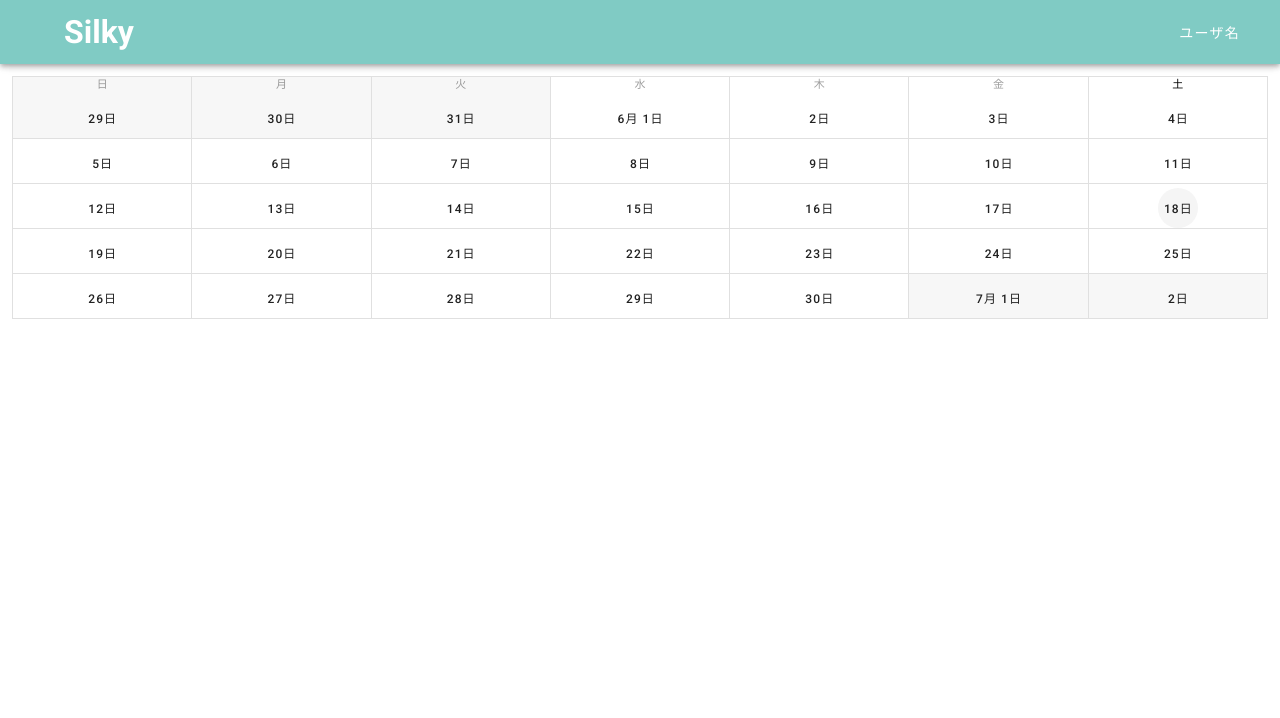
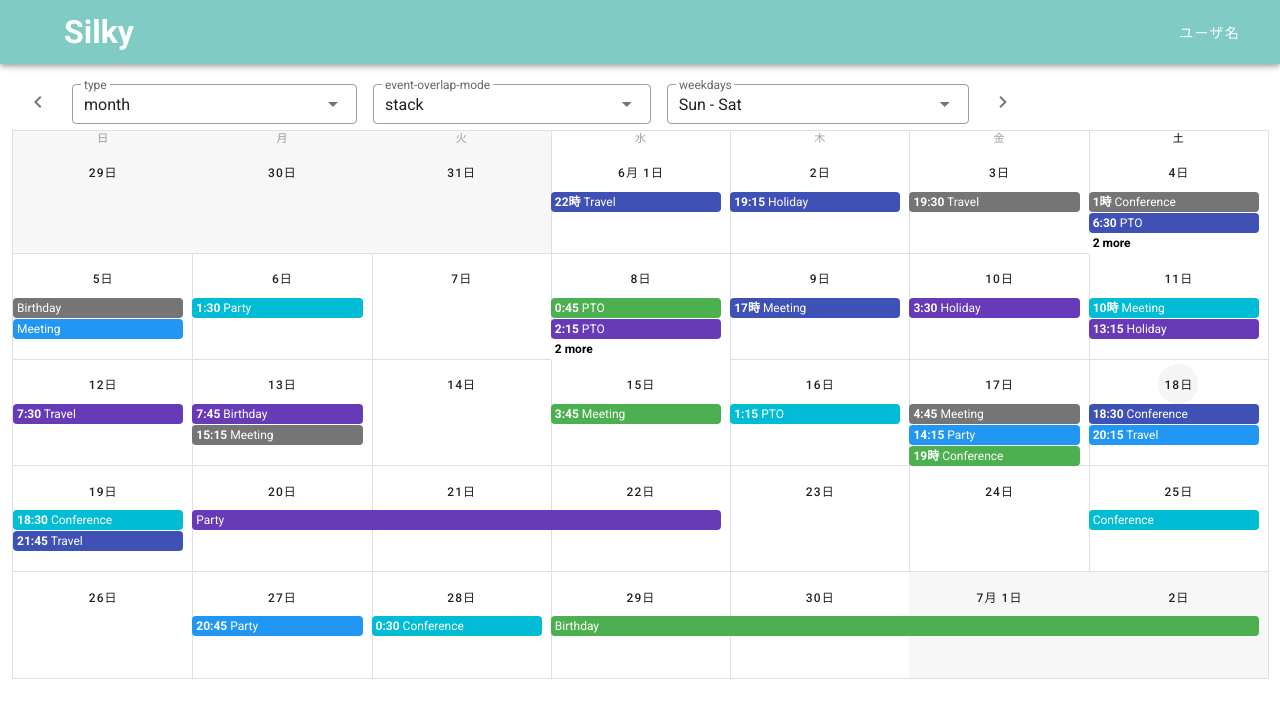
Before and after one commit to miatazoe/silky-front, a Vue app: page /home in a window 1280 px wide. Shown: the top 718 px of the page. Built offline with nearby package versions, Linux system fonts and the light colour scheme.

Commit message:
カレンダーの修正

```diff
--- a/src/views/HomePage.vue
+++ b/src/views/HomePage.vue
@@ -1,17 +1,131 @@
 <template>
   <v-main>
     <v-container fluid fill-height>
-      <v-calendar
+            <v-sheet
+      tile
+      height="54"
+      class="d-flex"
+    >
+      <v-btn
+        icon
+        class="ma-2"
+        @click="$refs.calendar.prev()"
+      >
+        <v-icon>mdi-chevron-left</v-icon>
+      </v-btn>
+      <v-select
+        v-model="type"
+        :items="types"
+        dense
+        outlined
+        hide-details
+        class="ma-2"
+        label="type"
+      ></v-select>
+      <v-select
+        v-model="mode"
+        :items="modes"
+        dense
+        outlined
+        hide-details
+        label="event-overlap-mode"
+        class="ma-2"
+      ></v-select>
+      <v-select
+        v-model="weekday"
+        :items="weekdays"
+        dense
+        outlined
+        hide-details
+        label="weekdays"
+        class="ma-2"
+      ></v-select>
+      <v-spacer></v-spacer>
+      <v-btn
+        icon
+        class="ma-2"
+        @click="$refs.calendar.next()"
+      >
+        <v-icon>mdi-chevron-right</v-icon>
+      </v-btn>
+    </v-sheet>
+        <v-calendar
         locale="ja-jp"
-        :columns="2"
+        :columns="4"
         title-position="center"
-      ></v-calendar>
+        ref="calendar"
+        v-model="value"
+        :weekdays="weekday"
+        :type="type"
+        :events="events"
+        :event-overlap-mode="mode"
+        :event-overlap-threshold="30"
+        :event-color="getEventColor"
+        @change="getEvents"
+        ></v-calendar>
+
     </v-container>
   </v-main>
 </template>
 <script>
+  export default {
+    data: () => ({
+      type: 'month',
+      types: ['month', 'week', 'day', '4day'],
+      mode: 'stack',
+      modes: ['stack', 'column'],
+      weekday: [0, 1, 2, 3, 4, 5, 6],
+      weekdays: [
+        { text: 'Sun - Sat', value: [0, 1, 2, 3, 4, 5, 6] },
+        { text: 'Mon - Sun', value: [1, 2, 3, 4, 5, 6, 0] },
+        { text: 'Mon - Fri', value: [1, 2, 3, 4, 5] },
+        { text: 'Mon, Wed, Fri', value: [1, 3, 5] },
+      ],
+      value: '',
+      events: [],
+      colors: ['blue', 'indigo', 'deep-purple', 'cyan', 'green', 'orange', 'grey darken-1'],
+      names: ['Meeting', 'Holiday', 'PTO', 'Travel', 'Event', 'Birthday', 'Conference', 'Party'],
+    }),
+    methods: {
+      getEvents ({ start, end }) {
+        const events = []
+
+        const min = new Date(`${start.date}T00:00:00`)
+        const max = new Date(`${end.date}T23:59:59`)
+        const days = (max.getTime() - min.getTime()) / 86400000
+        const eventCount = this.rnd(days, days + 20)
+
+        for (let i = 0; i < eventCount; i++) {
+          const allDay = this.rnd(0, 3) === 0
+          const firstTimestamp = this.rnd(min.getTime(), max.getTime())
+          const first = new Date(firstTimestamp - (firstTimestamp % 900000))
+          const secondTimestamp = this.rnd(2, allDay ? 288 : 8) * 900000
+          const second = new Date(first.getTime() + secondTimestamp)
+
+          events.push({
+            name: this.names[this.rnd(0, this.names.length - 1)],
+            start: first,
+            end: second,
+            color: this.colors[this.rnd(0, this.colors.length - 1)],
+            timed: !allDay,
+          })
+        }
+
+        this.events = events
+      },
+      getEventColor (event) {
+        return event.color
+      },
+      rnd (a, b) {
+        return Math.floor((b - a + 1) * Math.random()) + a
+      },
+    },
+  }
+</script>
+
+<!-- <script>
 export default {
     name: 'HomePage',
     data: () => ({}),
   }
-</script>
+</script> -->
```
